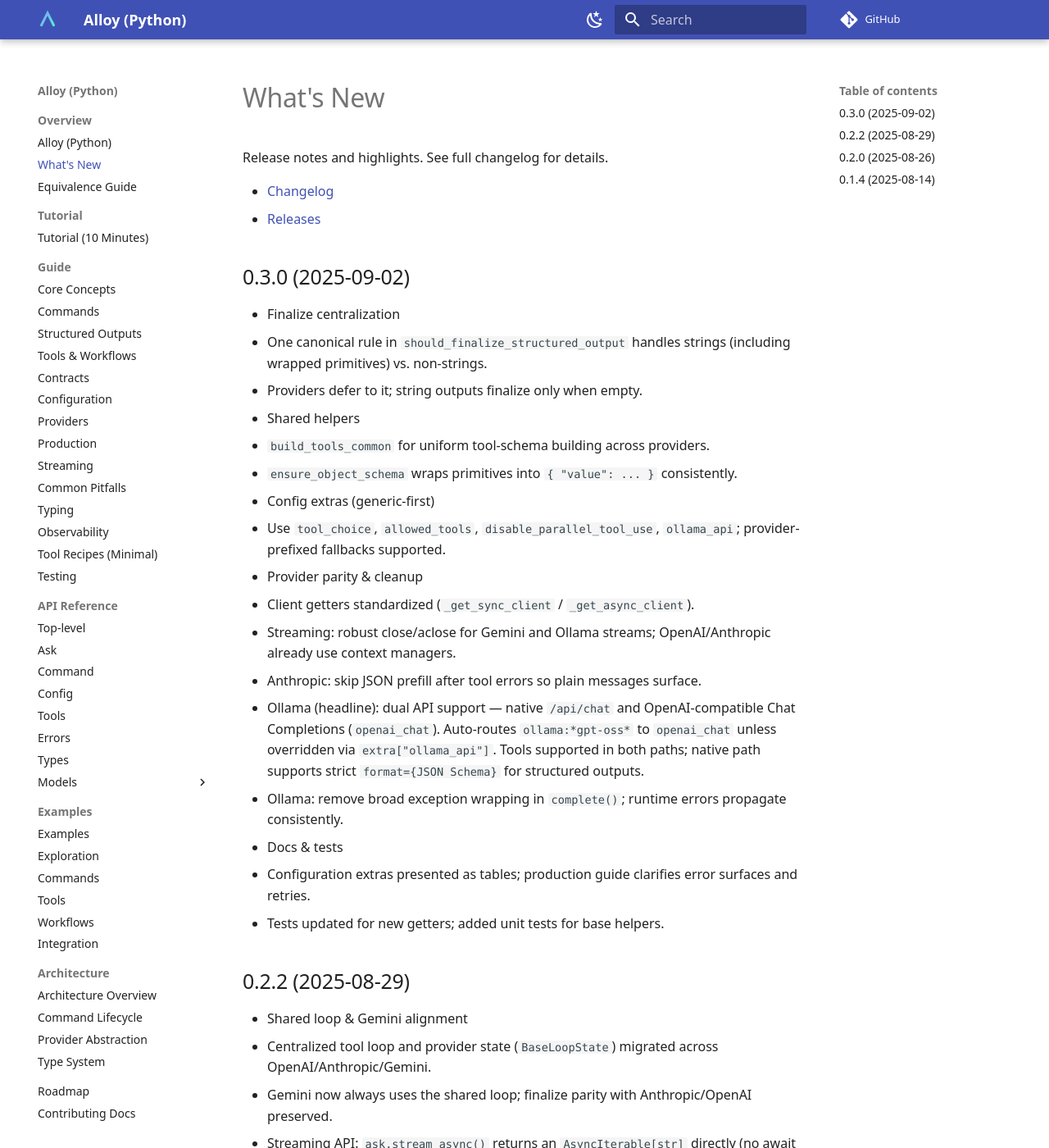
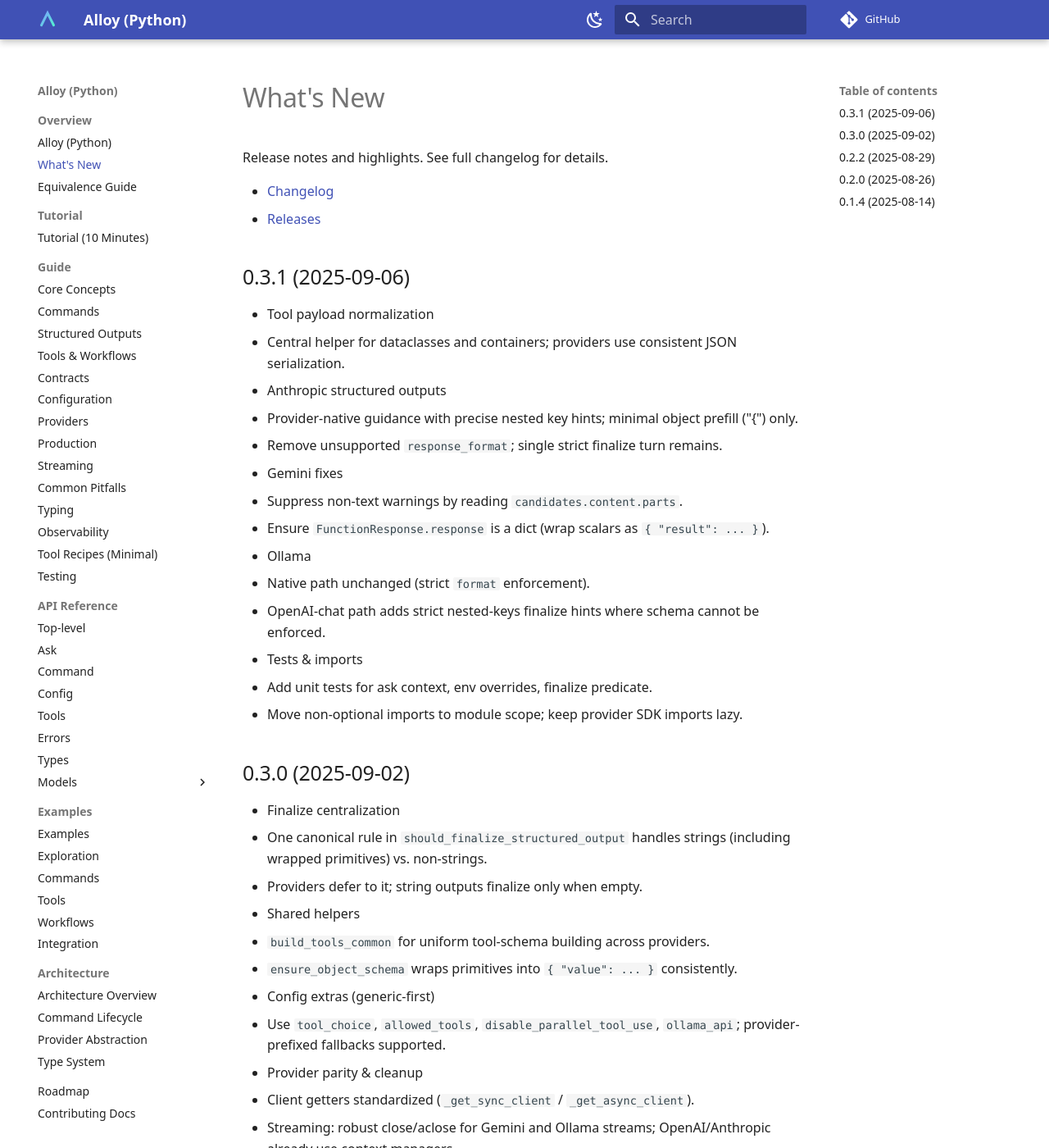
Before and after one commit to lydakis/alloy, an MkDocs documentation site: the page built from docs/whats-new.md, in a window 1280 px wide and 1400 px high. Shown: the whole window at 82% size. Built offline with MkDocs 1.6.1 and Material for MkDocs 9.7.7, drawn with Linux system fonts in a browser that asks for light colours; comment, search, counter and statistics services are not loaded.

Commit message:
release: v0.3.1 version bump and changelog\n\n- Bump version to 0.3.1 in pyproject.toml\n- Add 0.3.1 section to CHANGELOG and What’s New

```diff
--- a/docs/whats-new.md
+++ b/docs/whats-new.md
@@ -4,6 +4,27 @@ Release notes and highlights. See full changelog for details.
 
 - [Changelog](https://github.com/lydakis/alloy/blob/main/CHANGELOG.md)
 - [Releases](https://github.com/lydakis/alloy/releases)
+
+## 0.3.1 (2025-09-06)
+
+- Tool payload normalization
+  - Central helper for dataclasses and containers; providers use consistent JSON serialization.
+
+- Anthropic structured outputs
+  - Provider‑native guidance with precise nested key hints; minimal object prefill ("{") only.
+  - Remove unsupported `response_format`; single strict finalize turn remains.
+
+- Gemini fixes
+  - Suppress non‑text warnings by reading `candidates.content.parts`.
+  - Ensure `FunctionResponse.response` is a dict (wrap scalars as `{ "result": ... }`).
+
+- Ollama
+  - Native path unchanged (strict `format` enforcement).
+  - OpenAI‑chat path adds strict nested‑keys finalize hints where schema cannot be enforced.
+
+- Tests & imports
+  - Add unit tests for ask context, env overrides, finalize predicate.
+  - Move non‑optional imports to module scope; keep provider SDK imports lazy.
 
 ## 0.3.0 (2025-09-02)
 
--- a/pyproject.toml
+++ b/pyproject.toml
@@ -4,7 +4,7 @@ build-backend = "setuptools.build_meta"
 
 [project]
 name = "alloy-ai"
-version = "0.3.0"
+version = "0.3.1"
 description = "Alloy (Python): Python for logic. English for intelligence."
 readme = "README.md"
 requires-python = ">=3.10"
```
Also changed, not shown: CHANGELOG.md (+17 -1 lines).
